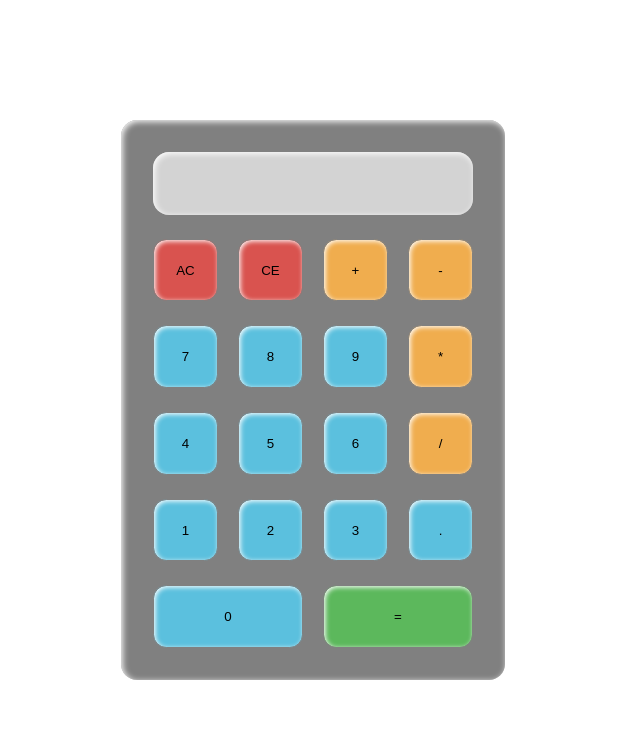
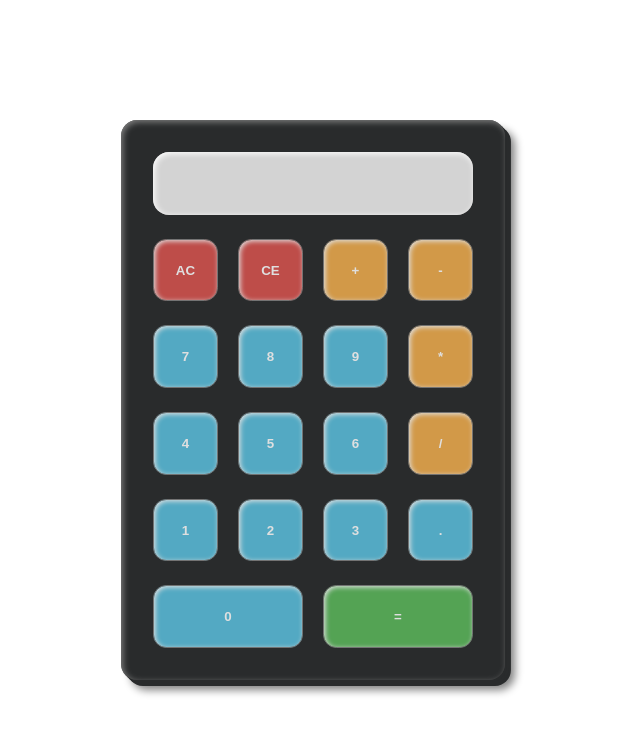
Before and after one commit to werronense/simple-calculator, a plain HTML site: page index.html in a window 1280 px wide. Shown: the whole page, without its empty margins (327-967 px from the left). Drawn offline with Linux system fonts and the light colour scheme.

Commit message:
Update styles

```diff
--- a/styles.css
+++ b/styles.css
@@ -56,9 +56,9 @@ a img {
 }
 
 .calculator {
-  background-color: gray;
+  background-color: #292b2c;
   border-radius: 1em;
-  box-shadow: inset 0.10em 0.10em 0.4em white;
+  box-shadow: inset 0.12rem 0.12rem 0.4rem grey, 0.12rem 0.12rem #292b2c, 0.25rem 0.25rem #292b2c, 0.37rem 0.37rem #292b2c, 0.62rem 0.62rem 0.5rem grey;
   display: flex;
   flex-direction: column;
   height: 70vh;
@@ -84,7 +84,15 @@ button {
   border: 1px solid gray;
   border-radius: 1em;
   box-shadow: inset 0.10em 0.10em 0.4em white;
+  color: #fff;
   flex: 1;
+  font-weight: bold;
+  opacity: 0.85;
+}
+
+button:hover {
+  opacity: 1;
+  cursor: pointer;
 }
 
 .row button ~ button {
```
